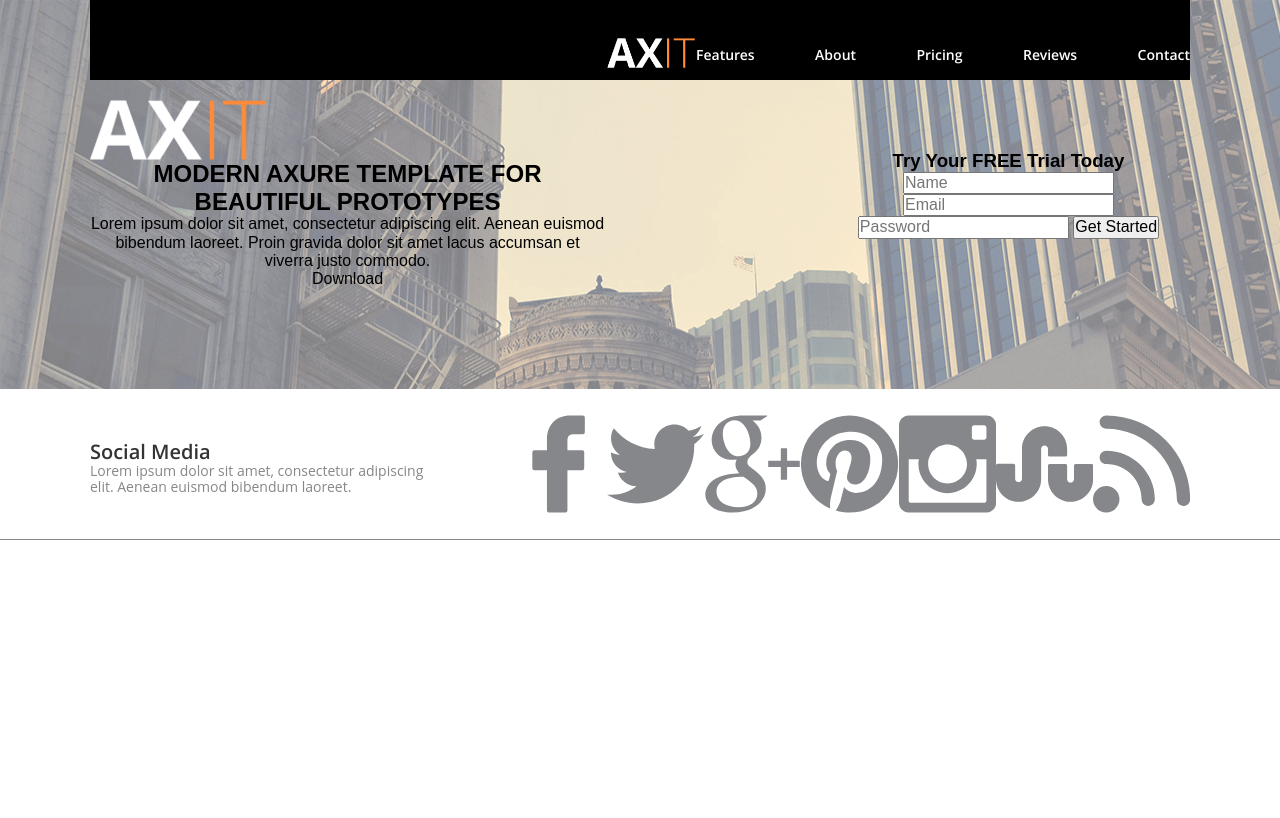
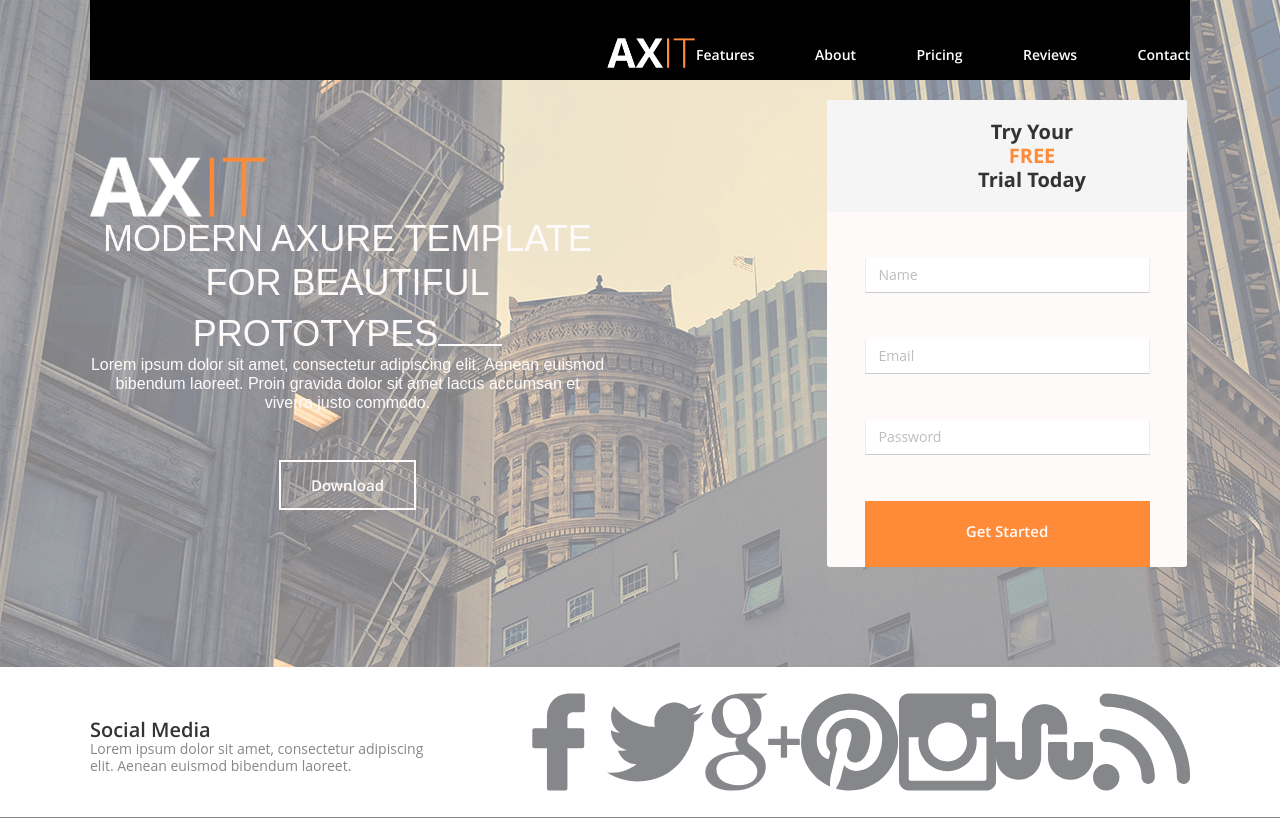
Before and after one commit to ellie25v/super-axit, a website: page gulp/src/index.html in a window 1280 px wide. Drawn offline with nearby package versions, Linux system fonts and the light colour scheme; files that its build step writes are made by us from their sources; files whose address does not match are found by name; a web font is replaced by a local one.

Commit message:
create style for section form

```diff
--- a/gulp/src/html/form.html
+++ b/gulp/src/html/form.html
@@ -1,20 +1,30 @@
 <section class="dashboard section">
   <div class="container">
     <div class="dashdoard__box">
-      <img class="dashdoard_logo" src="./images/Logo-min.png" alt="photo logo" width="" height="">
-      <h2 class="dashdoard_title">MODERN AXURE TEMPLATE FOR BEAUTIFUL PROTOTYPES</h2>
-      <p class="dashdoard_desk">Lorem ipsum dolor sit amet, consectetur adipiscing elit. Aenean
+      <img class="dashdoard__logo" src="./images/Logo-min.png" alt="photo logo" width="175" height="60">
+      <h2 class="dashdoard__title">MODERN AXURE TEMPLATE FOR BEAUTIFUL PROTOTYPES</h2>
+      <p class="dashdoard__desk">Lorem ipsum dolor sit amet, consectetur adipiscing elit. Aenean
         euismod bibendum laoreet. Proin gravida dolor sit amet lacus
         accumsan et viverra justo commodo.</p>
       <button class="dashboard__btn">Download</button>
     </div>
     <div class="form__box">
       <form action="#">
-        <h3 class="form_title">Try Your FREE Trial Today</h3>
-        <input type="text" placeholder="Name" name="user-text" required>
-        <input type="email" placeholder="Email" name="user-mail" required>
-        <input type="password" placeholder="Password" name="user-pass" required>
-        <input type="submit" value="Get Started" name="send-info">
+        <h3 class="form__title">Try Your <a href="#" class="form__title-link">FREE</a> Trial Today</h3>
+        <ul class="form__list">
+          <li class="form__list-item">
+            <input type="text" placeholder="Name" name="user-name" required>
+          </li>
+          <li class="form__list-item">
+            <input type="email" placeholder="Email" name="user-mail" required>
+          </li>
+          <li class="form__list-item">
+            <input type="password" placeholder="Password" name="user-pass" required>
+          </li>
+          <li class="form__list-item">
+            <input type="submit" class="form__box-button" value="Get Started" name="send-info">
+          </li>
+        </ul>
       </form>
     </div>
   </div>
--- a/gulp/src/sass/helpers/variables.scss
+++ b/gulp/src/sass/helpers/variables.scss
@@ -1,5 +1,5 @@
 $h-font: 'Raleway', sans-serif;
 $p-font: 'Open Sans', sans-serif;
-$orange-color: #ff8b38;
-$dark-color: #333333;
-$grey-color: #86878b;
+$orange-color: rgb(255, 139, 56);
+$dark-color: rgb(51, 51, 51);
+$grey-color: rgb(134, 135, 139);
--- a/gulp/src/sass/sections/form.scss
+++ b/gulp/src/sass/sections/form.scss
@@ -1,17 +1,143 @@
-.dashboard{
-  background-image: url(../images/header-img-min.png);
-}
-
 .container {
   display: flex;
   justify-content: space-between;
   align-items: center;
 }
 
+.dashboard {
+  background-image: url(../images/header-img-min.png);
+}
+
 .dashdoard__box {
   width: 515px;
+}
+
+.dashdoard__title {
+  font-size: 36px;
+  font-family: $h-font;
+  font-weight: 400;
+  line-height: 1.2;
+  color: snow;
+  text-transform: uppercase;
+}
+
+.dashdoard__title:after {
+  content: "";
+  display: inline-block;
+  width: 64px;
+  height: 2px;
+  background-color: snow;
+  margin-top: 40px;
+}
+
+.dashdoard__desk {
+  font-size: 16px;
+  font-family: $h-font;
+  font-weight: 300;
+  line-height: 1.2;
+  color: snow;
+  padding-bottom: 47px;
+}
+
+.dashboard__btn {
+  border: none;
+  margin: 0;
+  padding: 14px 30px;
+  font-family: $p-font;
+  font-weight: 600;
+  font-size: 15px;
+  line-height: 1.2;
+  color: snow;
+  background-color: transparent;
+  border: 2px solid snow;
+}
+
+form {
+  width: 360px;
+  background-color: snow;
+  border-radius: 3px;
+  display: flex;
+  flex-wrap: wrap;
+  justify-content: center;
+}
+
+input {
+  width: 285px;
+  height: 35px;
+  margin-top: 46px;
+  border: none;
+  padding-left: 13px;
+  box-sizing: border-box;
+  font-size: 16px;
+  color: $dark-color;
+  border-bottom: 1px solid #cccccc;
+  border-left: 1px solid rgba(204, 204, 204, .35);
+  border-right: 1px solid rgba(204, 204, 204, .35)
+}
+
+input::placeholder {
+  font-size: 14px;
+  font-weight: 400;
+  line-height: 18px;
+  font-family: $p-font;
+  color: rgb(189, 189, 189);
+  text-transform: capitalize;
+}
+
+input:focus[name="user-name"]:valid {
+  outline-color: green;
+}
+
+input:focus[name="user-name"]:invalid {
+  outline-color: red;
+}
+
+input:focus[name="user-mail"]:valid {
+  outline-color: green;
+}
+
+input:focus[name="user-mail"]:invalid {
+  outline-color: red;
 }
 
 .form__box {
   width: 363px;
 }
+
+.form__title {
+  margin: 0;
+  background-color: rgb(245, 245, 245);
+  font-size: 20px;
+  font-family: $p-font;
+  line-height: 1.2;
+  font-weight: 700;
+  text-transform: capitalize;
+  color: $dark-color;
+  width: 100%;
+  padding: 20px 0 20px 50px;
+  border-radius: inherit;
+}
+
+.form__title-link {
+  font-size: 20px;
+  font-family: $p-font;
+  line-height: 1.2;
+  font-weight: 700;
+  text-transform: uppercase;
+  color: $orange-color;
+}
+
+.form__box-button {
+  width: 100%;
+  border: none;
+  background-color: $orange-color;
+  font-family: $p-font;
+  font-size: 15px;
+  font-weight: 600;
+  color: snow;
+  text-transform: capitalize;
+  border-radius: inherit;
+  padding: 0;
+  padding-top: 22px;
+  padding-bottom: 44px;
+}
```
